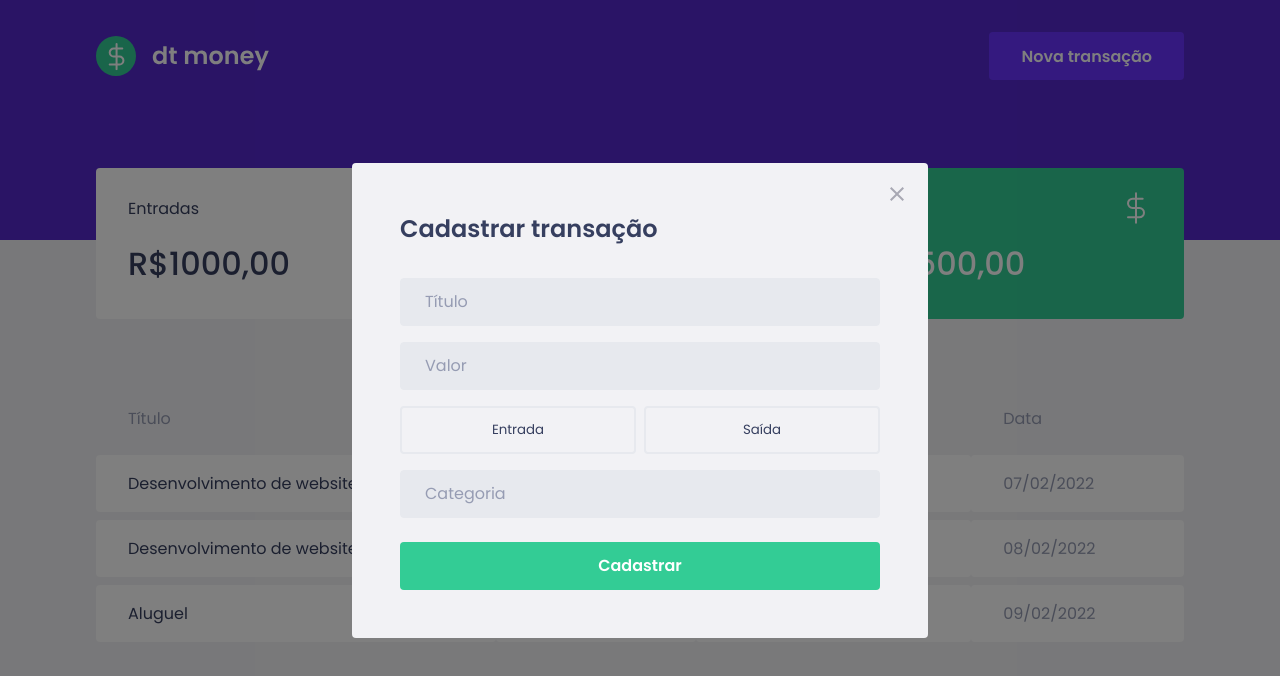
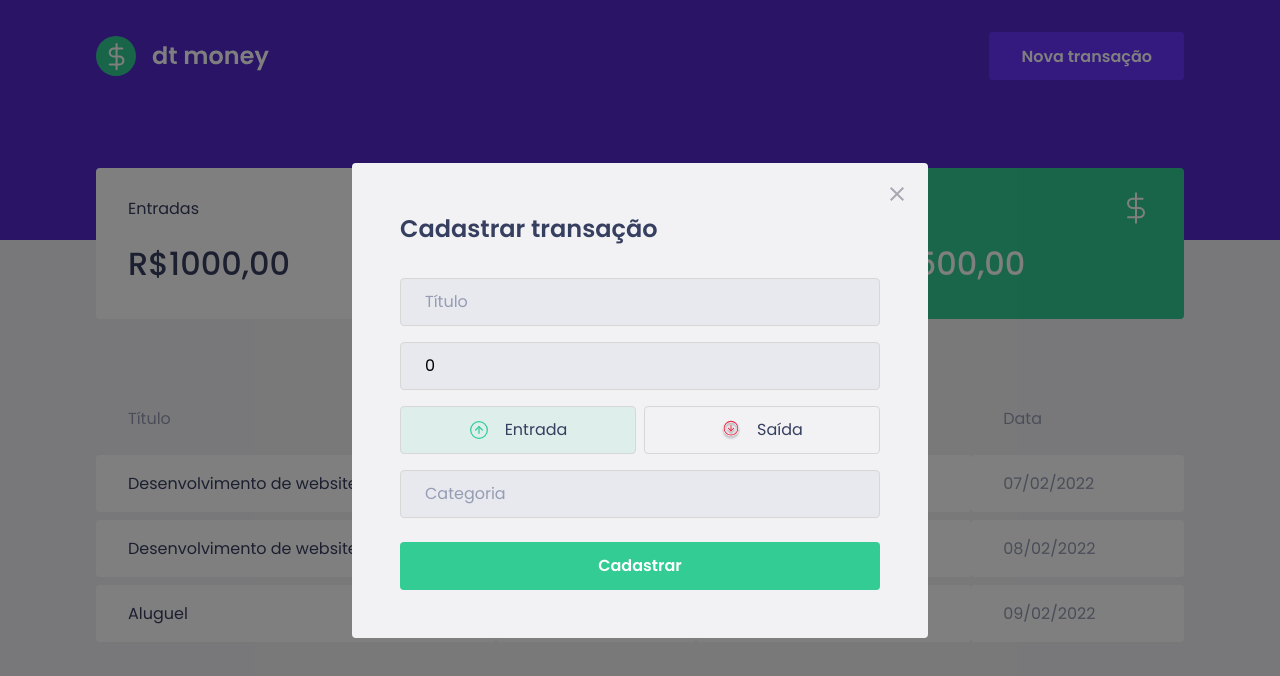
Before and after one commit to matosgabriel/ignite-reactjs-dtmoney, a React (Create React App) app: page / in a window 1280 px wide. Both pictures are taken after a click on the button "Nova transação". Shown: the top 676 px of the page. Built offline with nearby package versions, Linux system fonts and the light colour scheme; no server answers; what miragejs would draw is missing.

Commit message:
Finished creation of 'new transactions' modal

```diff
--- a/package.json
+++ b/package.json
@@ -5,6 +5,7 @@
   "dependencies": {
     "axios": "^0.25.0",
     "miragejs": "^0.1.43",
+    "polished": "^4.1.4",
     "react": "^17.0.2",
     "react-dom": "^17.0.2",
     "react-modal": "^3.14.4",
--- a/src/App.tsx
+++ b/src/App.tsx
@@ -15,7 +15,7 @@ createServer({
       return [
         { id: 1, title: 'Transaction 1', amount: 400, type: 'deposit', category: 'Food', createdAt: new Date() }
       ]
-    })
+    });
   }
 });
 
--- a/src/components/NewTransactionModal/index.tsx
+++ b/src/components/NewTransactionModal/index.tsx
@@ -1,8 +1,12 @@
+import { FormEvent, useState } from 'react';
 import Modal from 'react-modal';
+import incomeImg from '../../assets/income.svg';
+import outcomeImg from '../../assets/outcome.svg';
 
 import closeImg from '../../assets/close.svg';
 
-import { Container } from './styles';
+import { Container, TransactionTypeContainer, TransactionTypeButton } from './styles';
+import { api } from '../../services/api';
 
 interface NewTransactionModalProps {
   isOpen: boolean;
@@ -12,6 +16,19 @@ interface NewTransactionModalProps {
 Modal.setAppElement('#root');
 
 function NewTransactionModal({ isOpen, onRequestClose }: NewTransactionModalProps) {
+  const [type, setType] = useState('deposit');
+  const [title, setTitle] = useState('');
+  const [value, setValue] = useState(0);
+  const [category, setCategory] = useState('');
+
+  function handleCreateNewTransaction(event: FormEvent<HTMLFormElement>) {
+    event.preventDefault();
+
+    const data = { title, value, type, category };
+
+    api.post('/transactions', data);
+  }
+
   return (
     <Modal
       isOpen={isOpen}
@@ -25,18 +42,50 @@ function NewTransactionModal({ isOpen, onRequestClose }: NewTransactionModalProp
         <img src={closeImg} alt="Close Modal" />
       </button>
 
-      <Container>
+      <Container onSubmit={handleCreateNewTransaction}>
         <h2>Cadastrar transação</h2>
 
-        <input type='text' placeholder='Título' />
-        <input type='number' placeholder='Valor' />
+        <input
+          type='text'
+          placeholder='Título'
+          value={title}
+          onChange={event => setTitle(event.target.value)}
+        />
+        <input
+          type='number'
+          placeholder='Valor'
+          value={value}
+          onChange={event => setValue(Number(event.target.value))}
+        />
 
-        <div>
-          <button type='button'>Entrada</button>
-          <button type='button'>Saída</button>
-        </div>
+        <TransactionTypeContainer>
+          <TransactionTypeButton
+            type='button'
+            onClick={() => setType('deposit')}
+            isActive={type === 'deposit'}
+            activeColor='green'
+          >
+            <img src={incomeImg} alt="Entrada" />
+            <span>Entrada</span>
+          </TransactionTypeButton>
 
-        <input type='text' placeholder='Categoria' />
+          <TransactionTypeButton
+            type='button'
+            onClick={() => setType('withdraw')}
+            isActive={type === 'withdraw'}
+            activeColor='red'
+          >
+            <img src={outcomeImg} alt="Saída" />
+            <span>Saída</span>
+          </TransactionTypeButton>
+        </TransactionTypeContainer>
+
+        <input
+          type='text'
+          placeholder='Categoria'
+          value={category}
+          onChange={event => setCategory(event.target.value)}
+        />
 
         <button type='submit'>Cadastrar</button>
       </Container>
--- a/src/components/NewTransactionModal/styles.ts
+++ b/src/components/NewTransactionModal/styles.ts
@@ -1,16 +1,17 @@
 import styled from "styled-components";
+import { transparentize, darken } from 'polished';
+
+interface TransactionTypeButtonProps {
+  isActive: boolean;
+  activeColor: 'green' | 'red';
+}
+
+const colors = {
+  green: '#33cc95',
+  red: '#e52e4d'
+}
 
 const Container = styled.form`
-  >button {
-    border: 5px solid #000;
-  }
-
-  img {
-    position: absolute;
-    right: 3rem;
-    top: 2rem;
-  }
-
   h2 {
     color: var(--text-title);
     font-size: 1.5rem;
@@ -22,7 +23,7 @@ const Container = styled.form`
     padding: 0 1.5rem;
     height: 3rem;
     background: #e7e9ee;
-    border: 1px solid #e7e9ee;
+    border: 1px solid #d7d7d7;
     border-radius: 0.25rem;
 
     font-weight: 400;
@@ -34,21 +35,6 @@ const Container = styled.form`
 
     & + input {
       margin-top: 1rem;
-    }
-  }
-
-  div {
-    margin: 1rem 0;
-    display: grid;
-    grid-template-columns: 1fr 1fr;
-    column-gap: 0.5rem;
-
-    button {
-      height: 3rem;
-      color: var(--text-title);
-      border: 2px solid #e7e9ee;
-      background: var(--background);
-      border-radius: 0.25rem;
     }
   }
 
@@ -72,4 +58,42 @@ const Container = styled.form`
   }
 `;
 
-export { Container }
+const TransactionTypeContainer = styled.div`
+  margin: 1rem 0;
+  display: grid;
+  grid-template-columns: 1fr 1fr;
+  column-gap: 0.5rem;
+`;
+
+const TransactionTypeButton = styled.button<TransactionTypeButtonProps>`
+  display: flex;
+  align-items: center;
+  justify-content: center;
+  height: 3rem;
+  border: 1px solid #d7d7d7;
+  background: ${(props) => props.isActive
+    ? transparentize(0.9, colors[props.activeColor])
+    : 'transparent'
+  };
+
+  border-radius: 0.25rem;
+  transition: 0.2s border-color;
+
+  &:hover {
+    border-color: ${darken(0.1, '#d7d7d7')};
+  }
+
+  img {
+    width: 20px;
+    height: 20px;
+  }
+
+  span {
+    display: inline-block;
+    margin-left: 1rem;
+    font-size: 1rem;
+    color: var(--text-title);
+  }
+`;
+
+export { Container, TransactionTypeContainer, TransactionTypeButton }
```
Also changed, not shown: 1 other file (tests, documents, lock files or other folders).
